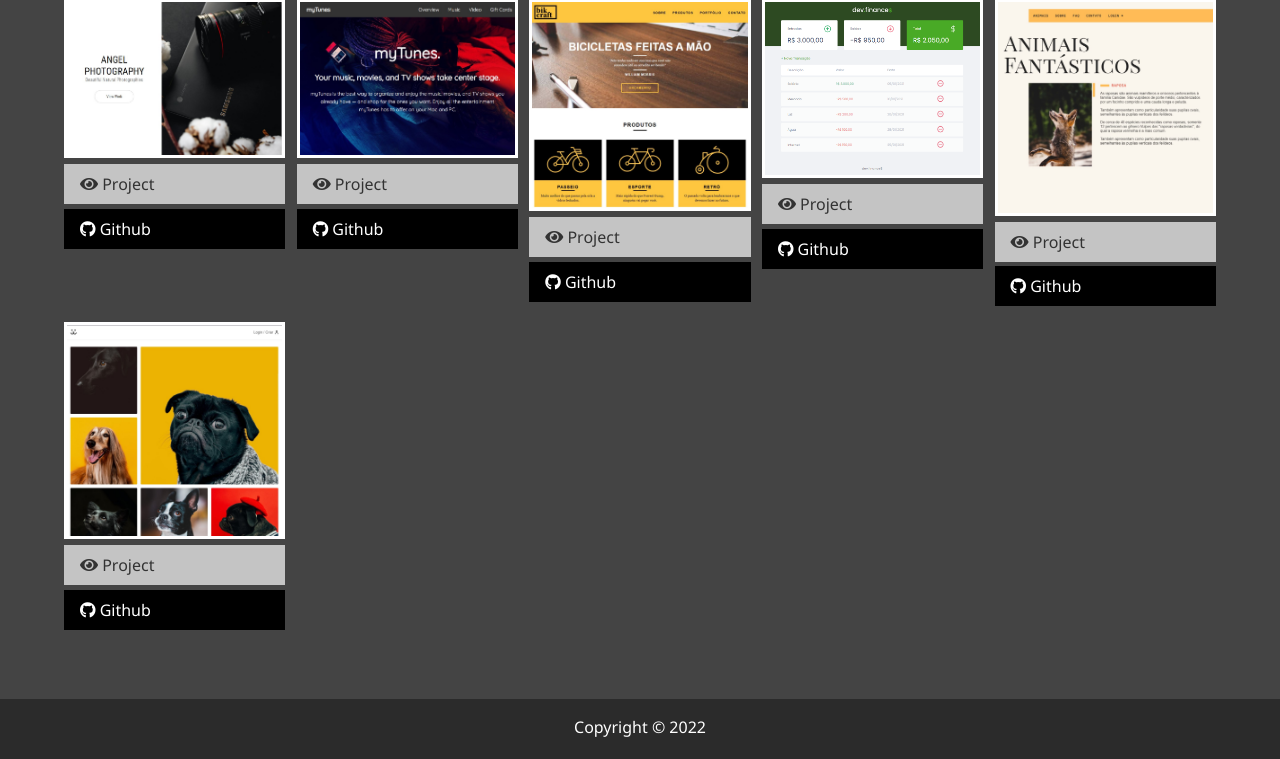
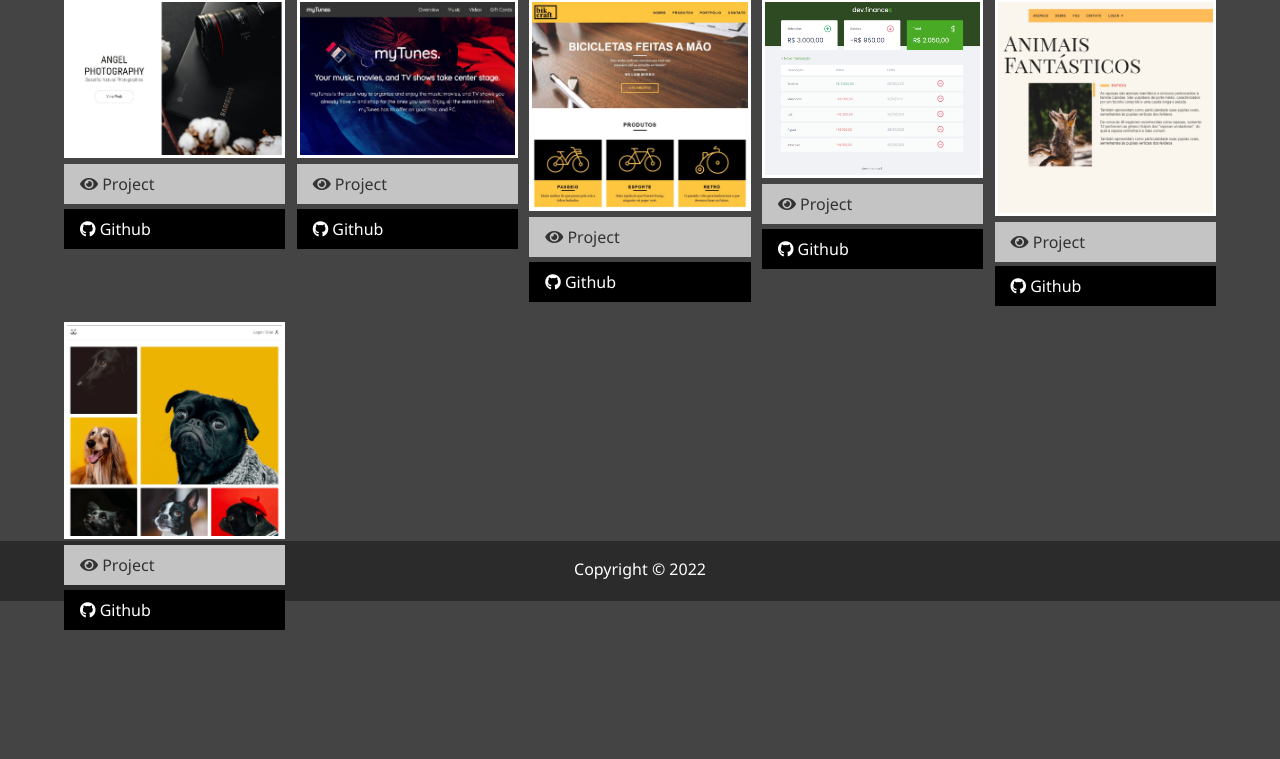
Before and after one commit to whoisangelo/whoisangelo.github.io, a PHP site: page /projects.html in a window 1280 px wide. Shown: the part 259-1018 px from the top of the page. After the commit the page ends 889 px from the top, so only its background shows below. Run offline with PHP 8.4, Linux system fonts and the light colour scheme.

Commit message:
css adjust

```diff
--- a/css/main.css
+++ b/css/main.css
@@ -218,7 +218,7 @@ header {
 
 main {
   padding: 4rem;
-  min-height: calc(100vh); }
+  height: 100vh; }
 
 main#home {
   overflow: hidden; }
--- a/css/main.scss
+++ b/css/main.scss
@@ -52,8 +52,7 @@ header {
 
 main {
   padding: 4rem;
-  //height: 100%;
-  min-height: calc(100vh);
+  height: 100vh;
 
   &#home {
     overflow: hidden;
```
